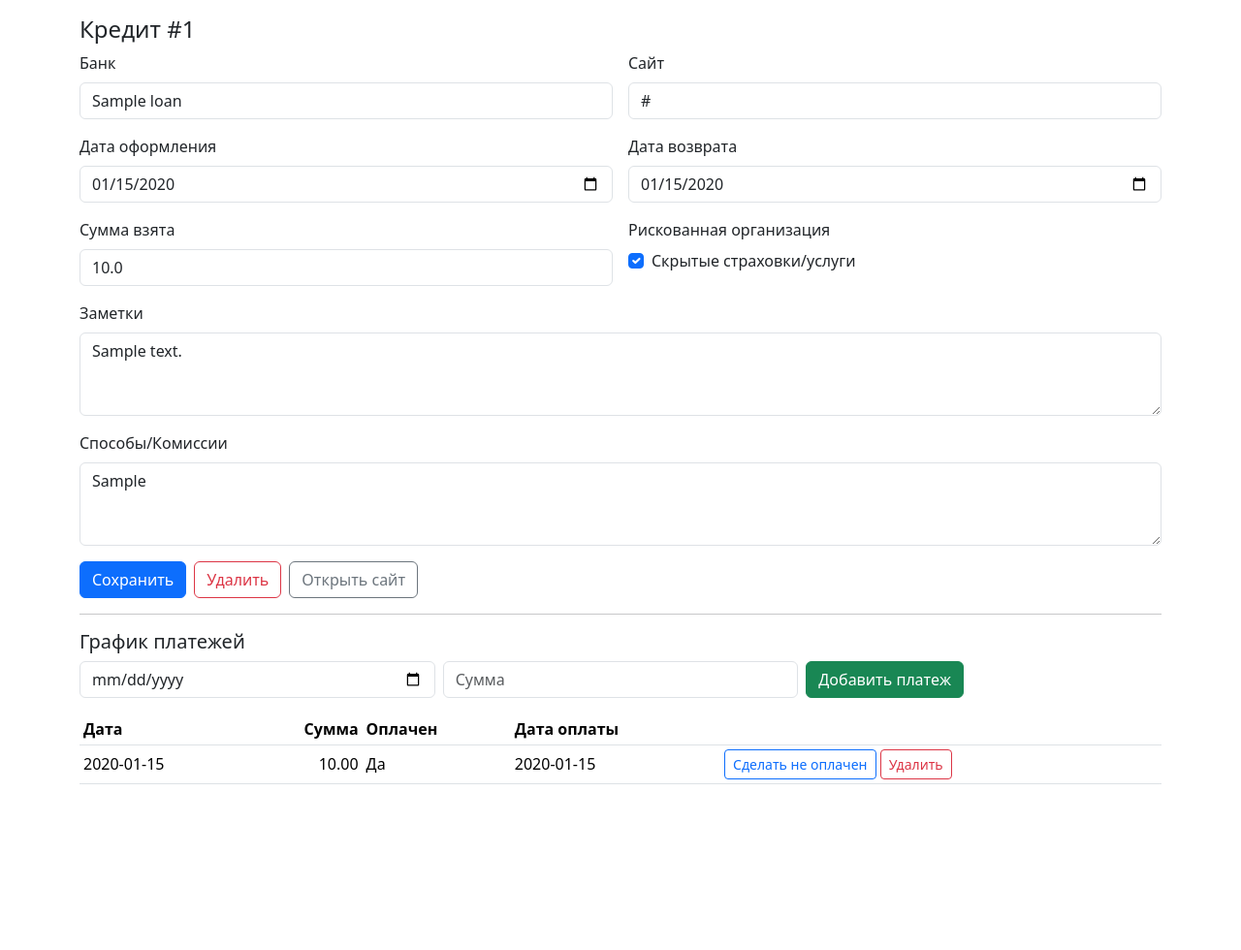
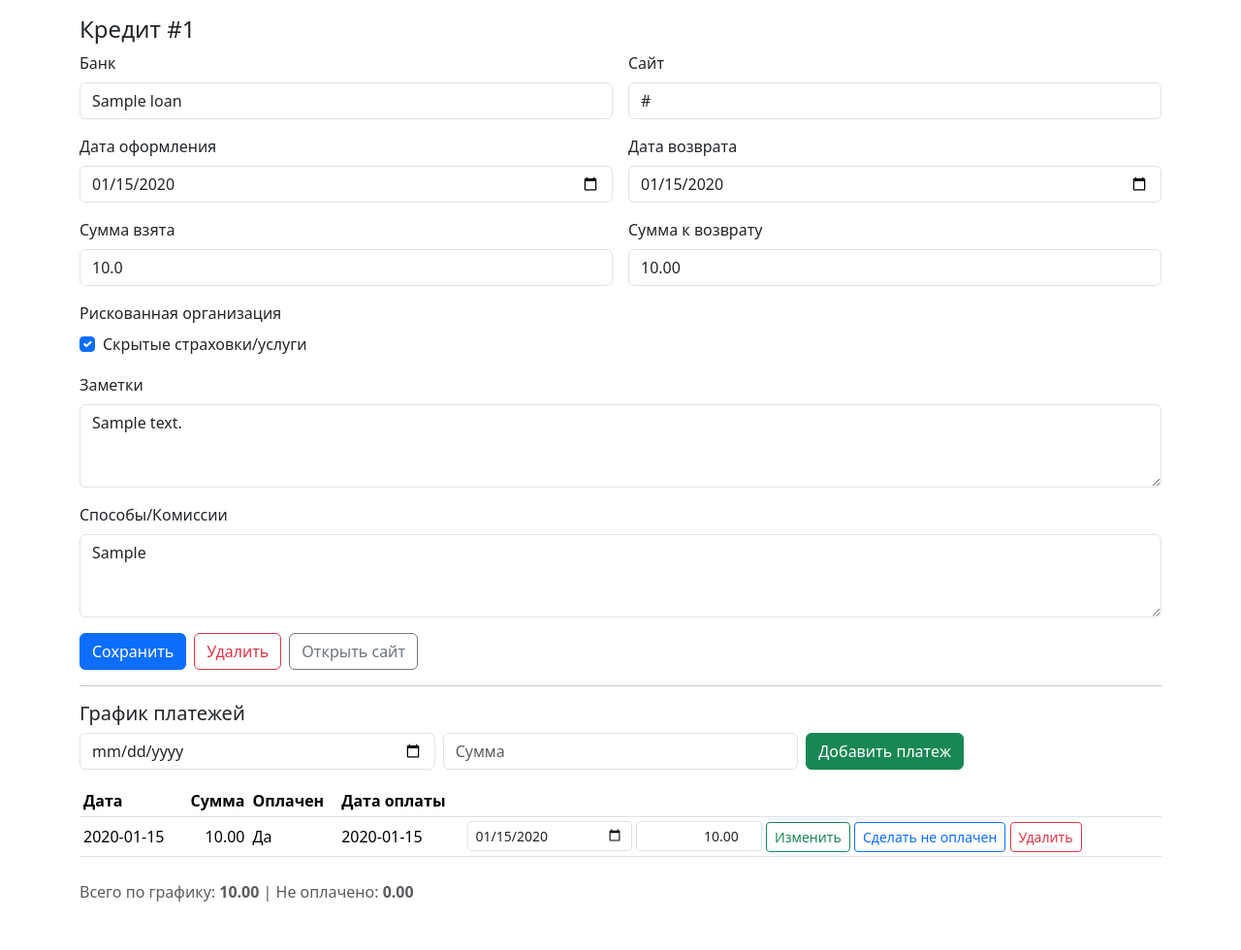
Before and after one commit to Valstan/mikrokredit, a Flask app: page /loan/1 in a window 1280 px wide. Shown: the part 56-1036 px from the top of the page at 97% size. Before the commit the page ends 865 px from the top, so only its background shows below. Run offline with Flask 3, Linux system fonts and the light colour scheme; tables that the repository leaves empty hold one stand-in row (values such as "Sample post"); parts of the project's set-up code (start-up, migrations or seed data) failed here and were passed over.

Commit message:
работа 9 сент

```diff
--- a/app/ui/dialogs.py
+++ b/app/ui/dialogs.py
@@ -54,9 +54,11 @@ class LoanDialog(QDialog):
         self.amount_borrowed.setDecimals(2)
         self.amount_borrowed.setMaximum(1_000_000_000)
 
+        # `amount_due` is calculated from the schedule and should not be edited by the user
         self.amount_due = QDoubleSpinBox()
         self.amount_due.setDecimals(2)
         self.amount_due.setMaximum(1_000_000_000)
+        self.amount_due.setReadOnly(True)
 
         self.due_date = QDateEdit()
         self.due_date.setCalendarPopup(True)
--- a/app/ui/main_window.py
+++ b/app/ui/main_window.py
@@ -116,7 +116,8 @@ class MainWindow(QMainWindow):
         self.edit_loan_date = QDateEdit(); self.edit_loan_date.setCalendarPopup(True); self.edit_loan_date.setDisplayFormat("d MMMM yyyy"); self.edit_loan_date.installEventFilter(self._no_wheel); self.edit_loan_date.dateChanged.connect(self._mark_dirty)
         self.edit_due_date = QDateEdit(); self.edit_due_date.setCalendarPopup(True); self.edit_due_date.setDisplayFormat("d MMMM yyyy"); self.edit_due_date.installEventFilter(self._no_wheel); self.edit_due_date.dateChanged.connect(self._mark_dirty)
         self.edit_amount_borrowed = QDoubleSpinBox(); self.edit_amount_borrowed.setDecimals(2); self.edit_amount_borrowed.setMaximum(1_000_000_000); self.edit_amount_borrowed.installEventFilter(self._no_wheel); self.edit_amount_borrowed.valueChanged.connect(self._mark_dirty)
-        self.edit_amount_due = QDoubleSpinBox(); self.edit_amount_due.setDecimals(2); self.edit_amount_due.setMaximum(1_000_000_000); self.edit_amount_due.installEventFilter(self._no_wheel); self.edit_amount_due.valueChanged.connect(self._mark_dirty)
+        # `amount_due` is derived from the installments and should not be user-editable.
+        self.edit_amount_due = QDoubleSpinBox(); self.edit_amount_due.setDecimals(2); self.edit_amount_due.setMaximum(1_000_000_000); self.edit_amount_due.installEventFilter(self._no_wheel); self.edit_amount_due.setReadOnly(True)
         self.edit_risky = QCheckBox("Рискованная организация (скрытые услуги)"); self.edit_risky.toggled.connect(self._mark_dirty)
         self.edit_notes = QTextEdit(); self.edit_notes.textChanged.connect(self._mark_dirty)
         self.edit_payment_methods = QTextEdit(); self.edit_payment_methods.textChanged.connect(self._mark_dirty)
--- a/web/templates/loan_edit.html
+++ b/web/templates/loan_edit.html
@@ -23,6 +23,12 @@
       <label class="form-label">Сумма взята</label>
       <input type="number" step="0.01" name="amount_borrowed" class="form-control" value="{{ loan.amount_borrowed if loan else '' }}" required>
     </div>
+    {% if loan %}
+    <div class="col-md-6">
+      <label class="form-label">Сумма к возврату</label>
+      <input type="number" class="form-control" value="{{ '%.2f'|format(remaining + 0) + '' if false else '%.2f'|format(total_due if total_due is defined else 0) }}" readonly>
+    </div>
+    {% endif %}
     <div class="col-md-6">
       <label class="form-label">Рискованная организация</label>
       <div class="form-check">
@@ -92,6 +98,11 @@
       <td>{{ 'Да' if inst.paid else 'Нет' }}</td>
       <td>{{ inst.paid_date or '' }}</td>
       <td>
+        <form method="post" action="{{ url_for('views.edit_inst', loan_id=loan.id, inst_id=inst.id) }}" class="d-inline">
+          <input type="date" name="due_date" value="{{ inst.due_date }}" class="form-control form-control-sm d-inline-block" style="width: 170px;">
+          <input type="number" step="0.01" name="amount" value="{{ '%.2f'|format(inst.amount) }}" class="form-control form-control-sm d-inline-block text-end" style="width: 130px;">
+          <button class="btn btn-sm btn-outline-success" type="submit">Изменить</button>
+        </form>
         <form method="post" action="{{ url_for('views.toggle_inst', loan_id=loan.id, inst_id=inst.id) }}" class="d-inline">
           <input type="hidden" name="paid" value="{{ 0 if inst.paid else 1 }}">
           <button class="btn btn-sm btn-outline-primary" type="submit">{{ 'Сделать не оплачен' if inst.paid else 'Оплачен' }}</button>
@@ -106,5 +117,6 @@
   </tbody>
 </table>
 </div>
+<div class="mt-2 text-muted">Всего по графику: <b>{{ '%.2f'|format(total_due if total_due is defined else 0) }}</b> | Не оплачено: <b>{{ '%.2f'|format(remaining) }}</b></div>
 {% endif %}
 {% endblock %}
--- a/web/views.py
+++ b/web/views.py
@@ -17,8 +17,11 @@ def healthz():
 
 @bp.route("/")
 def index():
+    q = (request.args.get("q", "") or "").strip().lower()
     with next(get_session()) as session:  # type: Session
         loans = session.execute(select(LoanORM)).scalars().all()
+        if q:
+            loans = [l for l in loans if q in (l.org_name or "").lower() or q in (l.website or "").lower() or q in (l.notes or "").lower()]
         enriched = []
         for l in loans:
             unpaid_total = session.execute(
@@ -47,7 +50,7 @@ def index():
                 "paid": derived_paid,
             })
         enriched.sort(key=lambda x: ("9999-12-31" if x["next_date"] is None else x["next_date"], x["loan"].id or 0))
-        return render_template("index.html", items=enriched)
+        return render_template("index.html", items=enriched, q=q)
 
 
 @bp.route("/loan/new", methods=["GET", "POST"])
@@ -109,6 +112,7 @@ def loan_edit(loan_id: int | None = None):
         loan = session.get(LoanORM, loan_id) if loan_id is not None else None
         insts = []
         remaining = 0.0
+        total_due = 0.0
         last_date = None
         if loan is not None:
             insts = session.execute(
@@ -121,10 +125,13 @@ def loan_edit(loan_id: int | None = None):
                     InstallmentORM.loan_id == loan.id, InstallmentORM.paid == 0
                 )
             ).scalar_one()
+            total_due = session.execute(
+                select(func.coalesce(func.sum(InstallmentORM.amount), 0.0)).where(InstallmentORM.loan_id == loan.id)
+            ).scalar_one()
             last_date = session.execute(
                 select(func.max(InstallmentORM.due_date)).where(InstallmentORM.loan_id == loan.id)
             ).scalar_one()
-        return render_template("loan_edit.html", loan=loan, installments=insts, remaining=remaining, last_date=last_date)
+        return render_template("loan_edit.html", loan=loan, installments=insts, remaining=remaining, total_due=total_due, last_date=last_date)
 
 
 @bp.post("/loan/<int:loan_id>/installments/add")
@@ -155,6 +162,36 @@ def add_inst(loan_id: int):
     flash("Платеж добавлен", "success")
     return redirect(url_for("views.loan_edit", loan_id=loan_id))
 
+
+@bp.post("/loan/<int:loan_id>/installments/<int:inst_id>/edit")
+def edit_inst(loan_id: int, inst_id: int):
+    due_date = request.form.get("due_date", "")
+    amount = float(request.form.get("amount", 0) or 0)
+    if amount <= 0:
+        flash("Сумма должна быть больше нуля", "error")
+        return redirect(url_for("views.loan_edit", loan_id=loan_id))
+    with next(get_session()) as session:  # type: Session
+        loan = session.get(LoanORM, loan_id)
+        if loan is None:
+            flash("Кредит не найден", "error")
+            return redirect(url_for("views.index"))
+        inst = session.get(InstallmentORM, inst_id)
+        if inst is None or inst.loan_id != loan_id:
+            flash("Платеж не найден", "error")
+            return redirect(url_for("views.loan_edit", loan_id=loan_id))
+        inst.due_date = due_date
+        inst.amount = amount
+        # Recalc derived fields
+        total = session.execute(
+            select(func.coalesce(func.sum(InstallmentORM.amount), 0.0)).where(InstallmentORM.loan_id == loan_id)
+        ).scalar_one()
+        unpaid = session.execute(
+            select(func.coalesce(func.sum(InstallmentORM.amount), 0.0)).where(InstallmentORM.loan_id == loan_id, InstallmentORM.paid == 0)
+        ).scalar_one()
+        loan.amount_due = float(total or 0.0)
+        loan.is_paid = 1 if (unpaid or 0.0) == 0.0 else 0
+    flash("Платеж изменен", "success")
+    return redirect(url_for("views.loan_edit", loan_id=loan_id))
 
 @bp.post("/loan/<int:loan_id>/installments/<int:inst_id>/toggle")
 def toggle_inst(loan_id: int, inst_id: int):
```
Also changed, not shown: web/templates/index.html (+17 -1 lines).
